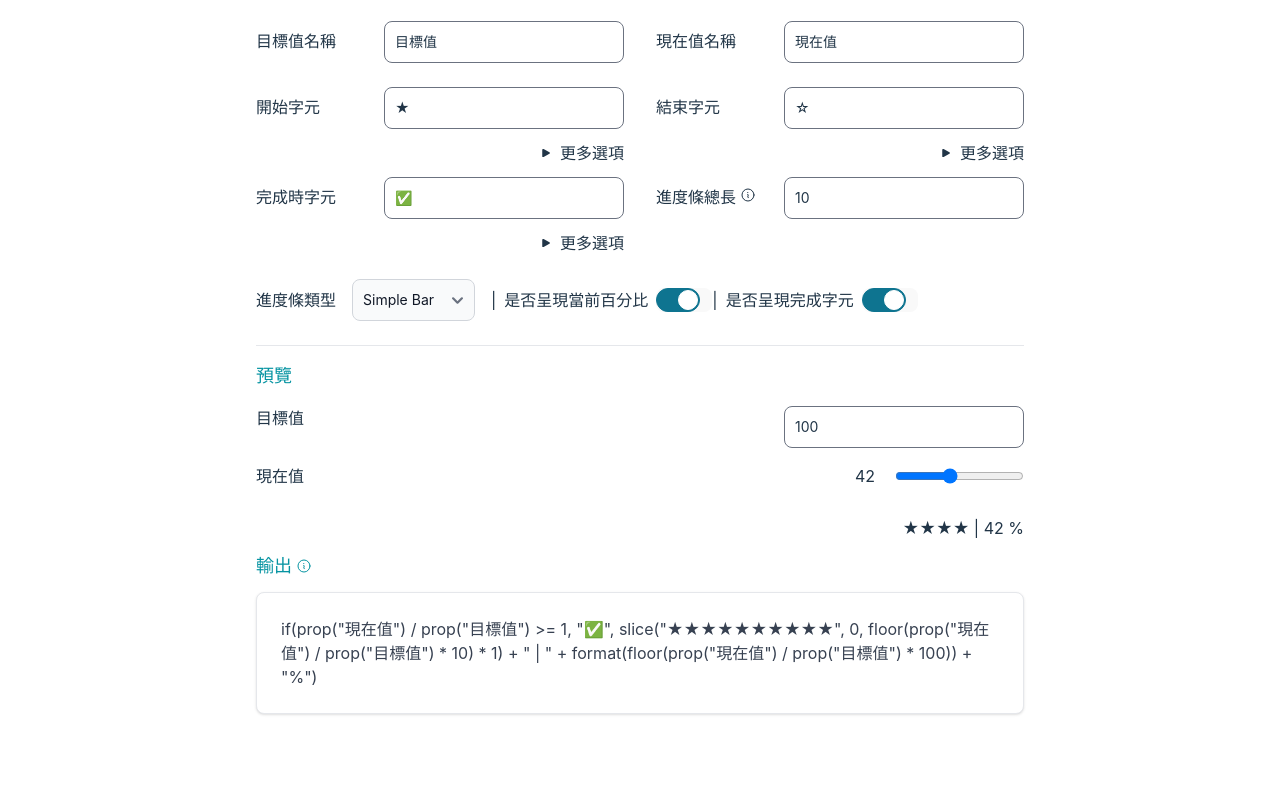
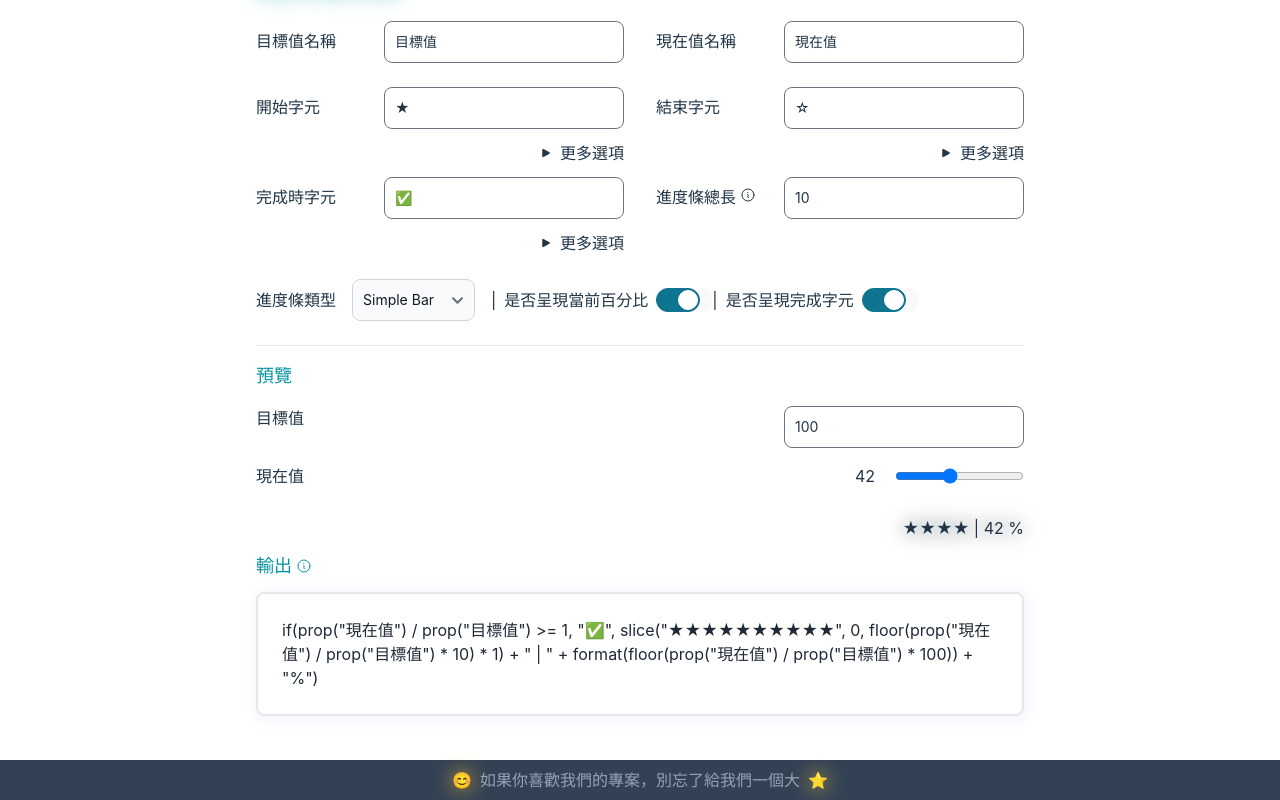
Before and after one commit to benben6515/notion-tool, a React (Vite) app: page / in a window 1280 px wide. Shown: the part 191-991 px from the top of the page. Before the commit the page ends 949 px from the top, so only its background shows below. Built offline with nearby package versions, Linux system fonts and the light colour scheme.

Commit message:
feat: update ui, add breath effect

```diff
--- a/src/App.tsx
+++ b/src/App.tsx
@@ -1,13 +1,14 @@
 import notionLogo from '../src/assets/Notion_app_logo.png'
 import ProgressBar from './components/ProgressBar/ProgressBar'
 import I18nToggle from './components/I18nToggle'
+import AppFooter from './components/AppFooter'
 import KonamiCode from './components/KonamiCode'
 import { ToastSuccess, ToastDanger } from './components/Toast'
 
 function App() {
   return (
     <>
-      <main className="main">
+      <main className="main min-h-screen">
         <nav className="flex justify-end items-center w-screen">
           <div className="fixed right-2 top-20">
             <I18nToggle />
@@ -30,6 +31,7 @@ function App() {
 
         <KonamiCode />
       </main>
+      <AppFooter />
     </>
   )
 }
--- /dev/null
+++ b/src/components/AppFooter.tsx
@@ -0,0 +1,24 @@
+import { useTranslation } from 'react-i18next'
+
+export default function AppFooter() {
+  const { t } = useTranslation()
+  return (
+    <footer className="flex justify-center full-width bg-slate-700 p-2">
+      <div className="relative mr-2">
+        <div className="breath_effect__inner">😊</div>
+        <div className="breath_effect__outer">😊</div>
+      </div>
+      <a
+        className="text-slate-400 hover:text-slate-200 transition-300"
+        href="https://github.com/benben6515/notion-tool"
+        target="_blank"
+      >
+        {t('giveUsStar')}
+      </a>
+      <div className="relative ml-2">
+        <div className="breath_effect__inner">⭐</div>
+        <div className="breath_effect__outer">⭐</div>
+      </div>
+    </footer>
+  )
+}
--- a/src/components/ProgressBar/ProgressBar.tsx
+++ b/src/components/ProgressBar/ProgressBar.tsx
@@ -172,8 +172,11 @@ function App() {
 
   return (
     <>
-      <section className="w-full">
-        <h3 className="text-teal-500 text-2xl font-bold pb-2">{t('progressBar')}</h3>
+      <section className="w-full relative">
+        <div className="relative">
+          <h3 className="text-teal-500 text-2xl font-bold pb-2 breath_effect__outer">{t('progressBar')}</h3>
+          <h3 className="text-teal-500 text-2xl font-bold pb-2 breath_effect__inner">{t('progressBar')}</h3>
+        </div>
 
         <div className="grid lg:grid-cols-2 grid-cols-1 gap-x-8">
           <div className={`${columClass}`}>
--- a/src/components/ProgressBar/TypeBar.tsx
+++ b/src/components/ProgressBar/TypeBar.tsx
@@ -95,9 +95,15 @@ function TypeBar({
       </div>
       <div className={columClass}>
         <div></div>
-        <div className="break-all">
-          {mapValueToProgress()}
-          {isShowNumber && <span> | {showValue()}</span>}
+        <div className="relative">
+          <div className="break-all breath_effect__inner">
+            {mapValueToProgress()}
+            {isShowNumber && <span> | {showValue()}</span>}
+          </div>
+          <div className="break-all breath_effect__outer">
+            {mapValueToProgress()}
+            {isShowNumber && <span> | {showValue()}</span>}
+          </div>
         </div>
       </div>
 
@@ -108,9 +114,9 @@ function TypeBar({
       <div className={columClass}>
         <button
           onClick={onClickOutput}
-          className="block p-6 bg-white border border-gray-200 rounded-lg shadow hover:bg-gray-100 dark:bg-gray-800 dark:border-gray-700 dark:hover:bg-gray-700"
+          className="block p-6 bg-white border border-2 border-gray-200 rounded-lg hover:bg-gray-300 dark:bg-gray-800 dark:border-blue-900 dark:hover:bg-gray-700 shadow-[2px_2px_10px_5px_rgba(200,200,255,0.15)]"
         >
-          <p className="font-normal text-gray-700 dark:text-gray-400 text-start break-all">{templateText}</p>
+          <p className="font-normal text-gray-800 dark:text-gray-300 text-start break-all">{templateText}</p>
         </button>
       </div>
     </>
--- a/src/components/ProgressBar/TypeSlide.tsx
+++ b/src/components/ProgressBar/TypeSlide.tsx
@@ -86,9 +86,15 @@ function TypeSlide({
       </div>
       <div className={columClass}>
         <div></div>
-        <div>
-          {mapValueToProgress()}
-          {isShowNumber && <span> | {showValue()}</span>}
+        <div className="relative">
+          <div className="break-all breath_effect__inner">
+            {mapValueToProgress()}
+            {isShowNumber && <span> | {showValue()}</span>}
+          </div>
+          <div className="break-all breath_effect__outer">
+            {mapValueToProgress()}
+            {isShowNumber && <span> | {showValue()}</span>}
+          </div>
         </div>
       </div>
 
@@ -99,9 +105,9 @@ function TypeSlide({
       <div className={columClass}>
         <button
           onClick={onClickOutput}
-          className="block p-6 bg-white border border-gray-200 rounded-lg shadow hover:bg-gray-100 dark:bg-gray-800 dark:border-gray-700 dark:hover:bg-gray-700"
+          className="block p-6 bg-white border border-2 border-gray-200 rounded-lg hover:bg-gray-300 dark:bg-gray-800 dark:border-blue-900 dark:hover:bg-gray-700 shadow-[2px_2px_10px_5px_rgba(200,200,255,0.15)]"
         >
-          <p className="font-normal text-gray-700 dark:text-gray-400 text-start">{templateText}</p>
+          <p className="font-normal text-gray-800 dark:text-gray-300 text-start break-all">{templateText}</p>
         </button>
       </div>
     </>
--- a/src/i18n/en.json
+++ b/src/i18n/en.json
@@ -5,6 +5,7 @@
     "part1": "This is a simple example.",
     "part2": "😉"
   },
+  "giveUsStar": "If you like this project, don't forget to give us a big",
   "fields": {
     "totalValue": "Total value",
     "currentValue": "Current value",
--- a/src/i18n/zh_TW.json
+++ b/src/i18n/zh_TW.json
@@ -5,6 +5,7 @@
     "part1": "範例範例",
     "part2": "😉"
   },
+  "giveUsStar": "如果你喜歡我們的專案，別忘了給我們一個大",
   "fields": {
     "totalValue": "目標值",
     "currentValue": "現在值",
--- a/src/index.css
+++ b/src/index.css
@@ -143,3 +143,30 @@ body {
     background-position: 200% center;
   }
 }
+
+@keyframes breath-effect {
+  from {
+    filter: blur(10px);
+    transform: scale(1.1) center;
+  }
+  to {
+    filter: blur(15px);
+    transform: scale(1.25) center;
+  }
+}
+.breath_effect__inner {
+  animation: breath-effect 3s ease-in-out infinite alternate;
+}
+.breath_effect__outer {
+  position: absolute;
+  top: 50%;
+  left: 0%;
+  transform: translate(0%, -50%);
+}
+
+.breath_effect__outer__center {
+  position: absolute;
+  top: 50%;
+  left: 50%;
+  transform: translate(-50%, -50%);
+}
```
